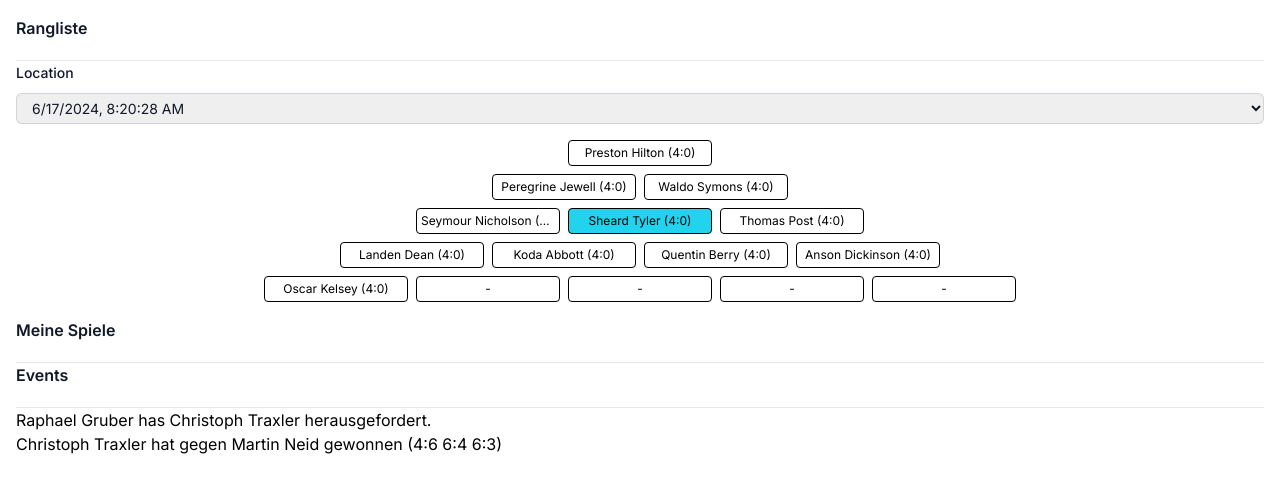
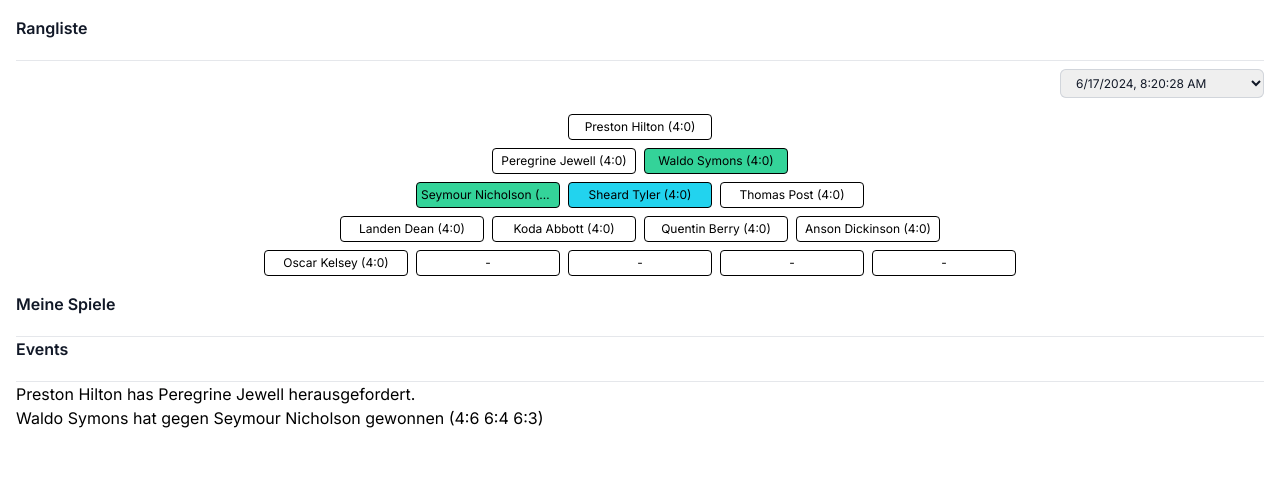
Before and after one commit to raphi011/pyramid, a Next.js app: page / in a window 1280 px wide. Shown: the top 492 px of the page. Built offline with nearby package versions, Linux system fonts and the light colour scheme.

Commit message:
fix challenger logic

```diff
--- a/app/dropdown.tsx
+++ b/app/dropdown.tsx
@@ -5,14 +5,11 @@ export default function Dropdown({ standings, selected, onChange }) {
   };
 
   return (
-    <div>
-      <label htmlFor="date" className="block text-sm font-medium leading-6 text-gray-900">
-        Location
-      </label>
+    <div className="flex w-full justify-end">
       <select
         id="date"
         name="date"
-        className="mt-2 block w-full rounded-md border-0 py-1.5 pl-3 pr-10 text-gray-900 ring-1 ring-inset ring-gray-300 focus:ring-2 focus:ring-indigo-600 sm:text-sm sm:leading-6"
+        className="mt-2 block rounded-md border-0 py-1.5 pl-3 pr-10 text-gray-900 ring-1 ring-inset ring-gray-300 focus:ring-2 focus:ring-indigo-600 text-xs"
         defaultValue="-"
         onChange={handler}
       >
--- a/app/page.tsx
+++ b/app/page.tsx
@@ -27,9 +27,9 @@ const standings = [
       { id: 1, name: "Preston Hilton", won: 4, lost: 0 },
       { id: 3, name: "Waldo Symons", won: 4, lost: 0 },
       { id: 4, name: "Seymour Nicholson", won: 4, lost: 0 },
-      { id: 5, name: "Sheard Tyler", won: 4, lost: 0 },
       { id: 6, name: "Thomas Post", won: 4, lost: 0 },
       { id: 7, name: "Landen Dean", won: 4, lost: 0 },
+      { id: 5, name: "Sheard Tyler", won: 4, lost: 0 },
       { id: 8, name: "Koda Abbott", won: 4, lost: 0 },
       { id: 9, name: "Quentin Berry", won: 4, lost: 0 },
       { id: 10, name: "Anson Dickinson", won: 4, lost: 0 },
@@ -74,17 +74,17 @@ const events = [
     type: "challenge",
     date: "",
     challengerId: 1,
-    challengerName: "Raphael Gruber",
+    challengerName: "Preston Hilton",
     challengeeId: 2,
-    challengeeName: "Christoph Traxler",
+    challengeeName: "Peregrine Jewell",
   },
   {
     type: "result",
     date: "",
     winnerId: 3,
-    winnerName: "Christoph Traxler",
+    winnerName: "Waldo Symons",
     loserId: 4,
-    loserName: "Martin Neid",
+    loserName: "Seymour Nicholson",
     score: "4:6 6:4 6:3",
   },
 ];
--- a/app/pyramid.tsx
+++ b/app/pyramid.tsx
@@ -14,7 +14,7 @@ export default function Pyramid({ standings, currentPlayerId }) {
       <div className="overflow-x-auto mx-1 gap-2 items-center justify-items-center p-4 text-xs grid">
         {pyramid.map((row, i) => (
           <div key={i} className="flex gap-2">
-            {row.map((p, i) => renderPlayer(standings, currentPlayerId, p, i))}
+            {row.map((p, i) => renderPlayer(selected.ranks, currentPlayerId, p, i))}
           </div>
         ))}
       </div>
```
